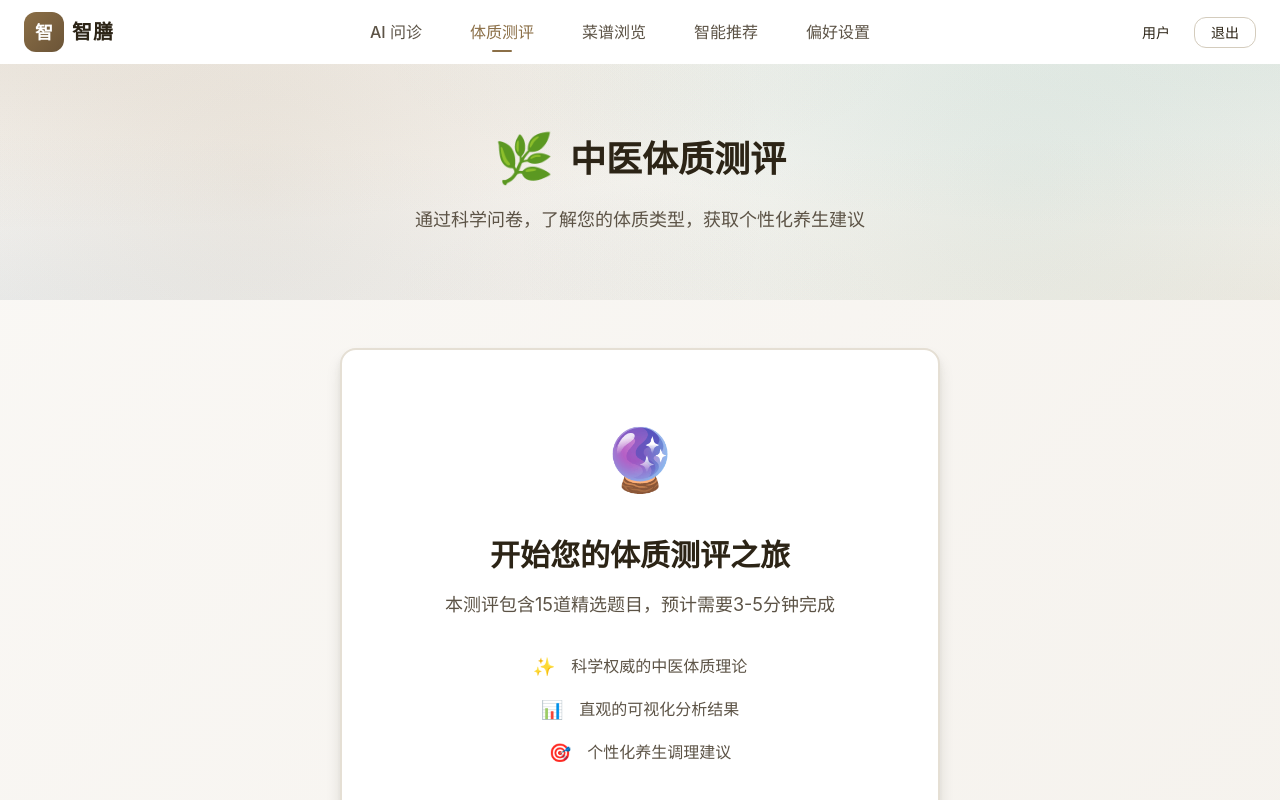
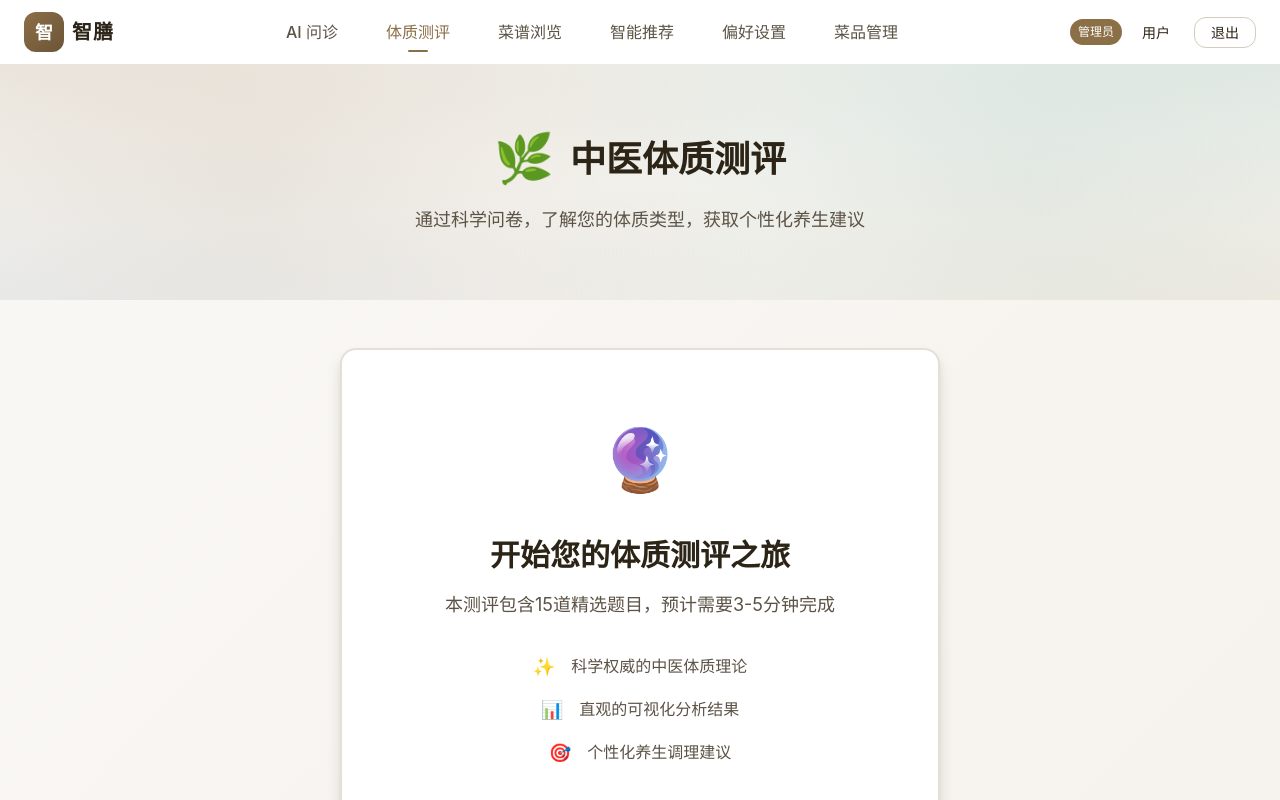
Before and after one commit to zhaojingnan040813/lyn-client, a Vue app: page /constitution-diagnosis in a window 1280 px wide. Shown: the top 800 px of the page. Built offline with nearby package versions, Linux system fonts and the light colour scheme; sample sign-in values are in the browser's storage.

Commit message:
重构用户角色判断逻辑，改为从localStorage获取管理员信息

```diff
--- a/src/components/layout/AppHeader.vue
+++ b/src/components/layout/AppHeader.vue
@@ -25,7 +25,7 @@
         <div class="header-actions">
           <template v-if="userStore.sessionId">
             <div class="user-info">
-              <span class="user-badge" v-if="userStore.isAdmin">管理员</span>
+              <span class="user-badge" v-if="isAdminFromStorage">管理员</span>
               <button class="btn btn-ghost btn-sm" @click="handleProfile">
                 {{ userStore.username }}
               </button>
@@ -79,6 +79,20 @@ const isScrolled = ref(false)
 const isMobile = ref(false)
 const showMobileMenu = ref(false)
 
+// 直接从localStorage判断用户角色的计算属性
+const isAdminFromStorage = computed(() => {
+  const sessionId = localStorage.getItem('sessionId')
+  if (!sessionId) return false
+
+  try {
+    const userInfo = JSON.parse(localStorage.getItem('userInfo') || '{}')
+    return userInfo.role === 'admin'
+  } catch (error) {
+    console.warn('Failed to parse userInfo from localStorage:', error)
+    return false
+  }
+})
+
 const menuItems = computed(() => {
   if (!userStore.isLoggedIn && !userStore.sessionId) return []
 
@@ -90,8 +104,9 @@ const menuItems = computed(() => {
     { path: '/preference-settings', label: '偏好设置' }
   ]
 
-  // 管理员才能看到菜品管理
-  if (userStore.isAdmin) {
+  // 管理员才能看到菜品管理 - 直接从localStorage判断
+  if (isAdminFromStorage.value) {
+    console.log('测试')
     items.push({ path: '/dish-management', label: '菜品管理' })
   }
 
```
